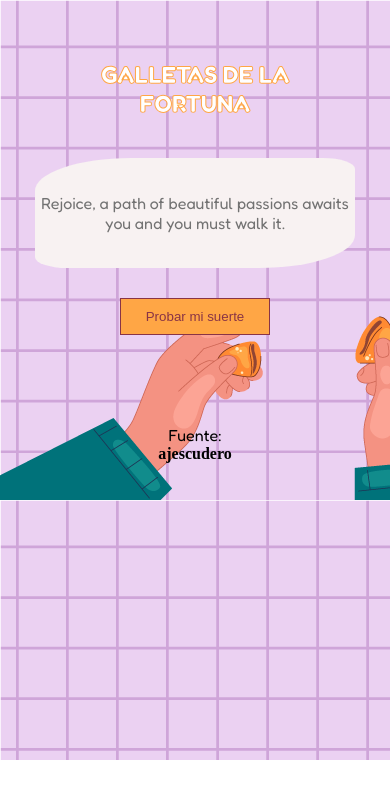
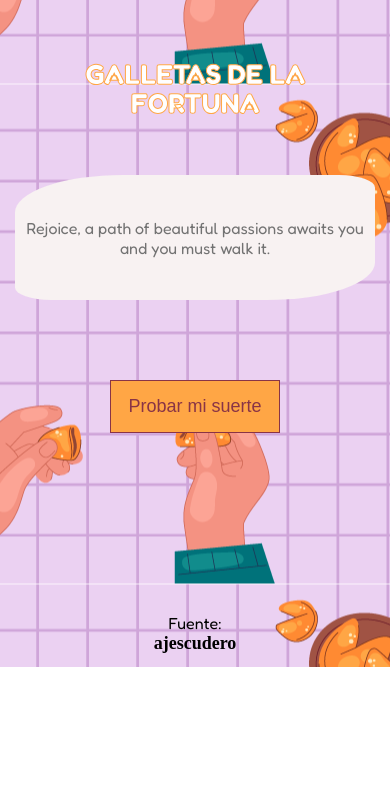
Before and after one commit to Jesusrodriguezm24/FortuneCookie, a React (Vite) app: page / in a window 390 px wide. Shown: the top 798 px of the page. Built offline with nearby package versions, Linux system fonts and the light colour scheme.

Commit message:
Actualizando funcionalidades y agregando responsividad

```diff
--- a/src/App.css
+++ b/src/App.css
@@ -1,23 +1,24 @@
 #root {
   margin: 0px;
-
 }
 .container_app{
   width: 100%;
-  height: 90vh;
+  height: 667px;
 
   display: flex;
   align-items: center;
-
   flex-direction: column;
   text-align: center;
   gap: 30px;
+
+  background: cover;
+  background-position: center;
 }
 .title_app h1{
   width: 241px;
   height: 58px;
   margin-top: 60px;
-  margin-bottom: 10px;
+  margin-bottom: 20px;
 
   font-weight: 700px;
   font-style: normal;
@@ -30,3 +31,44 @@
   -webkit-text-stroke-width: 1px;
   -webkit-text-stroke-color: #FFA645;
 }
+@media screen and (min-width:380px) and (max-width:576px) {
+  .container_app{
+    width: 100%;
+    max-height: 750px;
+  }
+  .title_app h1{
+    width: 300px;
+    height: 65px;
+    margin-bottom: 20px;
+
+    font-size: 28px;
+  }
+
+}
+
+@media screen and (min-width:577px) and (max-width:1280px) {
+  .container_app{
+    width: 100%;
+    height: 832px;
+  }
+  .title_app h1{
+    width: 400px;
+    height: 65px;
+    margin-bottom: 40px;
+
+    font-size: 35px;
+  }
+  @media screen and (min-width:1281px){
+    .container_app{
+      width: 100%;
+      min-height: 1500px;
+    }
+    .title_app h1{
+      width: 400px;
+      height: 65px;
+      margin-bottom: 40px;
+
+      font-size: 35px;
+    }
+  }
+}
--- a/src/App.jsx
+++ b/src/App.jsx
@@ -38,7 +38,7 @@ function App() {
         <div>
             <Phrase phrase={arrPhrases.phrase}/>
         </div>
-        <div className="cls_button">
+        <div>
             <Button handlered={changePhrse}/>
         </div>
         <div>
--- a/src/components/Author/Author.css
+++ b/src/components/Author/Author.css
@@ -1,4 +1,16 @@
 .cls_author p{
   font-family: cursive;
   font-weight: bold;
+
 }
+
+@media screen and (min-width:380px) and (max-width:576px) {
+  .cls_author p{
+    font-size: 18px;
+  }
+}
+@media screen and (min-width:577px) and (max-width:1280px) {
+  .cls_author p{
+    font-size: 20px;
+  }
+}
--- a/src/components/Button/button.css
+++ b/src/components/Button/button.css
@@ -1,9 +1,27 @@
 .cls_button button{
     width: 150px;
-    margin-bottom: 60px;
+    margin-bottom: 170px;
 
     color: #893446;
     padding: 10px;
     background-color: #FFA645;
     border: 1.5px solid #893446;
 }
+
+@media screen and (min-width:380px) and (max-width:576px) {
+    .cls_button button{
+        width: 170px;
+        margin-bottom: 150px;
+        padding: 15px;
+        font-size: 18px;
+    }
+}
+
+@media screen and (min-width:577px) and (max-width:1280px) {
+    .cls_button button{
+        width: 200px;
+        margin-bottom: 170px;
+        padding: 16px;
+        font-size: 20px;
+    }
+}
--- a/src/components/Phrase/Phrase.css
+++ b/src/components/Phrase/Phrase.css
@@ -4,6 +4,7 @@
    display: flex;
    justify-content: center;
    align-items: center;
+   margin-bottom: 30px;
 
    border-radius: 10%;
    border-top-left-radius: 30%;
@@ -12,4 +13,19 @@
    color: #727272;
 
    background-color: #f8f2f2;
- }
+}
+
+@media screen and (min-width:380px) and (max-width:576px) {
+  .phrase_container{
+    width: 360px;
+    height: 125px;
+    margin-bottom: 50px;
+  }
+}
+@media screen and (min-width:577px) and (max-width:1280px) {
+  .phrase_container{
+    width: 360px;
+    height: 125px;
+    margin-bottom: 60px;
+  }
+}
--- a/src/index.css
+++ b/src/index.css
@@ -7,4 +7,5 @@
 *::before{
   margin: 0px;
   padding: 0px;
+  box-sizing: border-box;
 }
```
